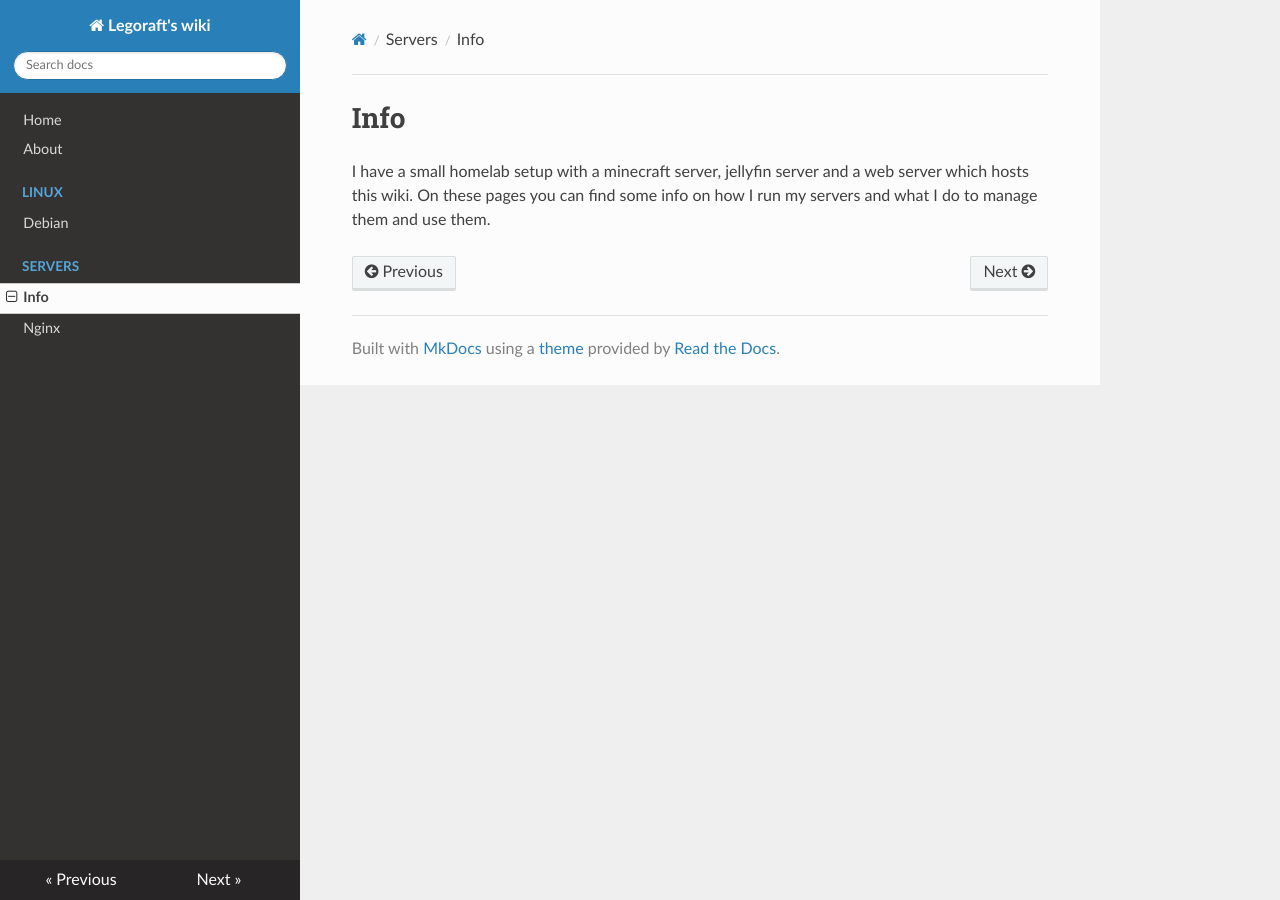
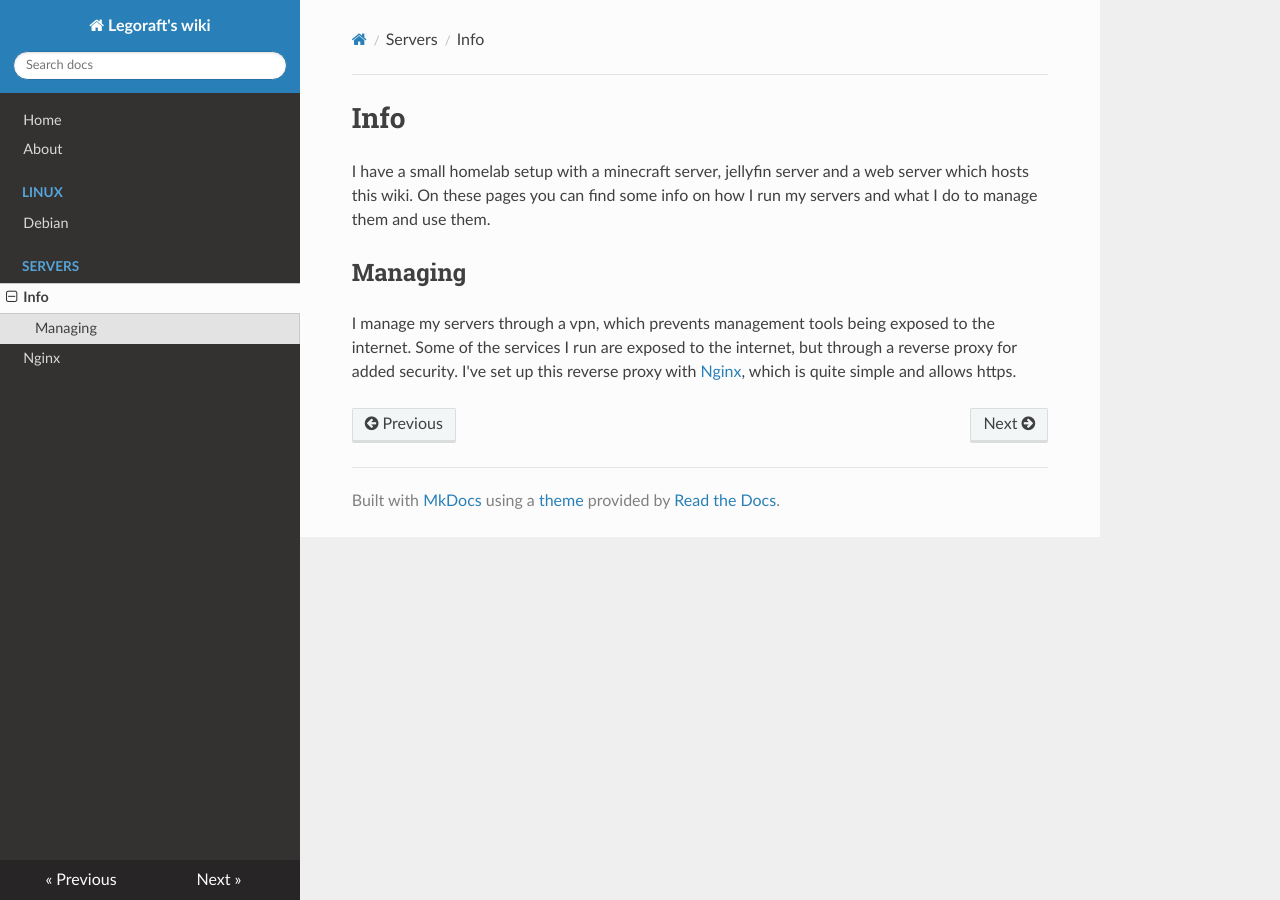
Before and after one commit to legoraft/wiki, an MkDocs documentation site: the page built from docs/servers/info.md, in a window 1280 px wide. Built offline with MkDocs 1.6.1, drawn with Linux system fonts in a browser that asks for light colours; nearby versions of some CDN libraries.

Commit message:
Added extra server info

```diff
--- a/docs/servers/info.md
+++ b/docs/servers/info.md
@@ -1,3 +1,7 @@
 # Info
 
 I have a small homelab setup with a minecraft server, jellyfin server and a web server which hosts this wiki. On these pages you can find some info on how I run my servers and what I do to manage them and use them.
+
+## Managing
+
+I manage my servers through a vpn, which prevents management tools being exposed to the internet. Some of the services I run are exposed to the internet, but through a reverse proxy for added security. I've set up this reverse proxy with [Nginx](/nginx), which is quite simple and allows https.
```
